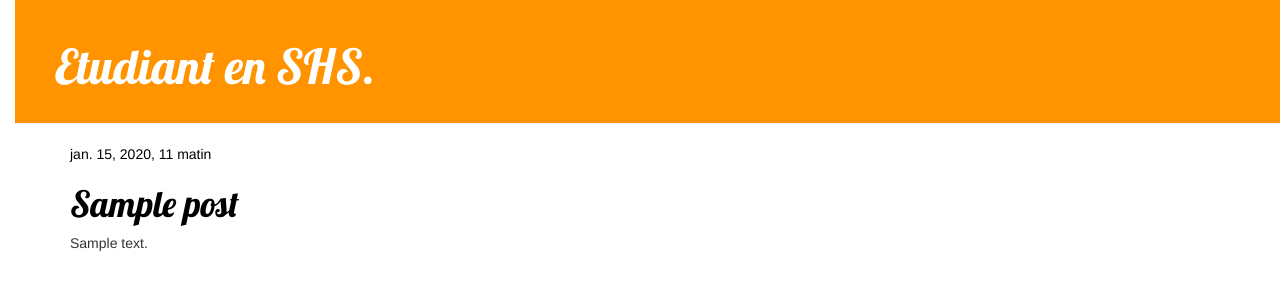
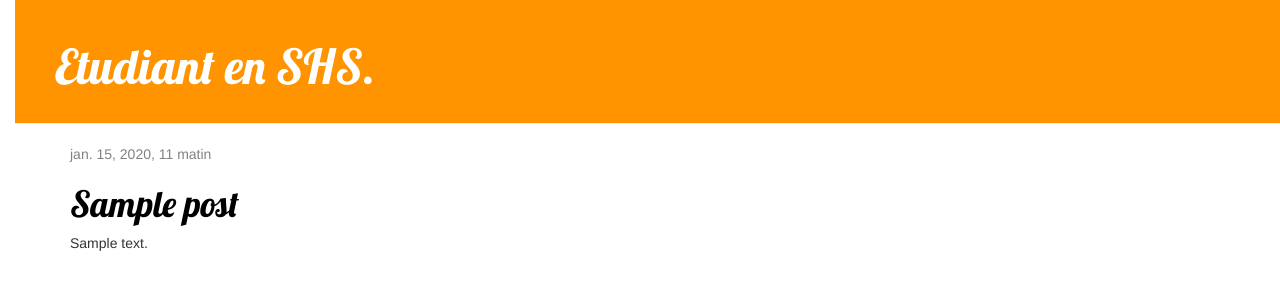
Before and after one commit to jeanoza/my-first-blog, a Django app: page / in a window 1280 px wide. Shown: the top 300 px of the page. Run offline with Django 3.2, Linux system fonts and the light colour scheme; tables that the repository leaves empty hold one stand-in row (values such as "Sample post"); some libraries are stand-ins or nearby versions.

Commit message:
Change CSS.

```diff
--- a/blog/static/css/blog.css
+++ b/blog/static/css/blog.css
@@ -28,7 +28,7 @@ h1, h2, h3, h4 {
 }
 
 .date {
-    color: #000000;
+    color: #828282;
 }
 
 .save {
```
